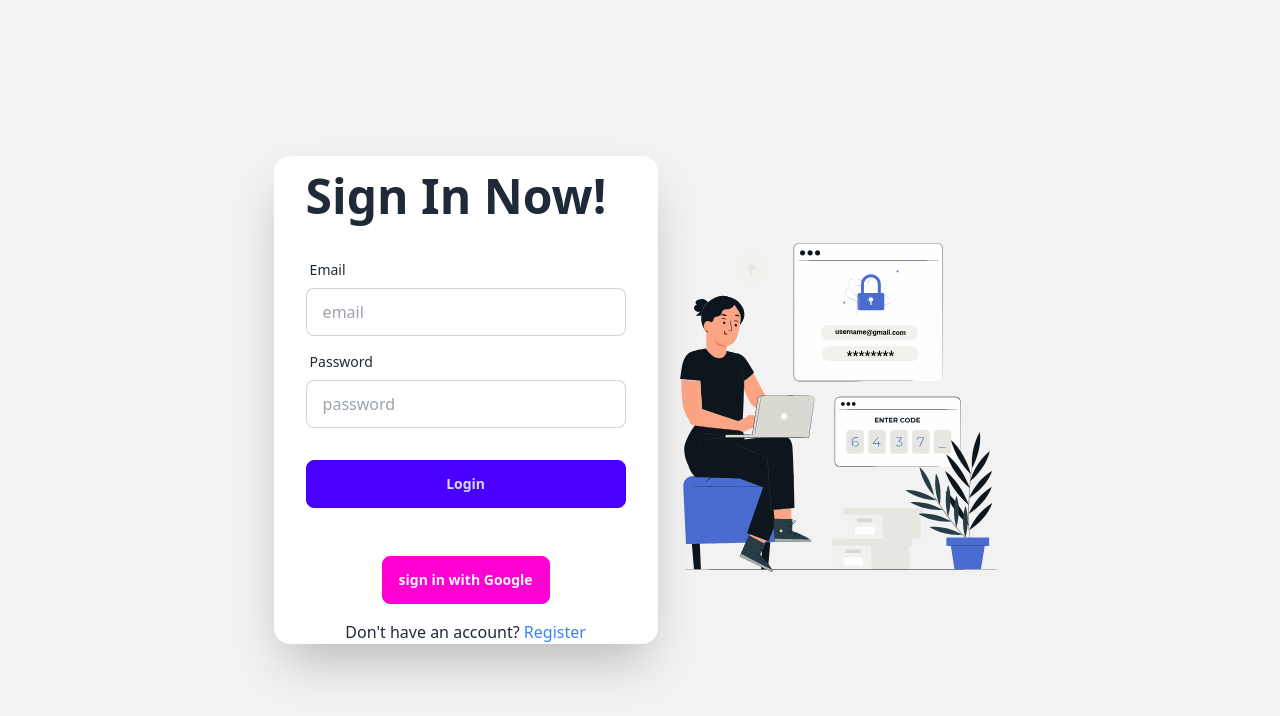
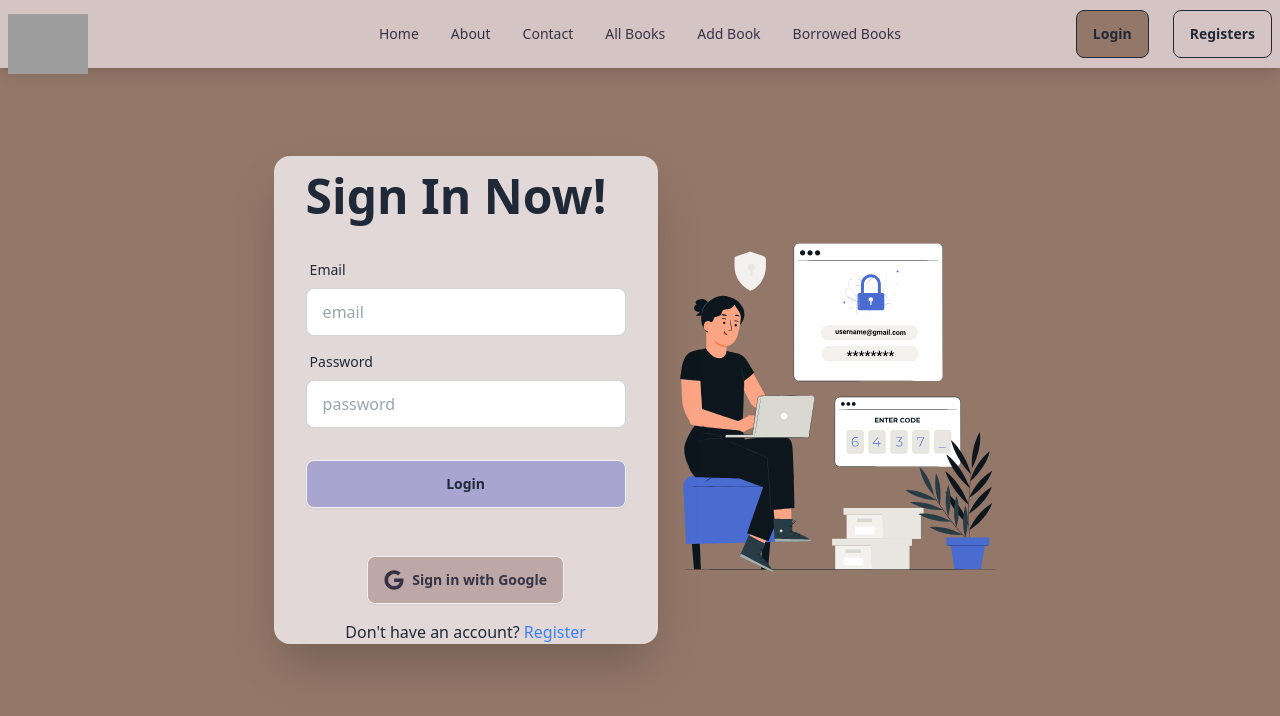
Before and after one commit to gr99murad/Library-management-system-client, a React (Vite) app: page /auth/login in a window 1280 px wide. Shown: the top 716 px of the page. Built offline with nearby package versions, Linux system fonts and the light colour scheme; no server answers; grey boxes are pictures that could not be loaded.

Commit message:
Updated Login and Registration background color ,navbar

```diff
--- a/package.json
+++ b/package.json
@@ -17,6 +17,7 @@
     "match-sorter": "^8.0.0",
     "react": "^18.3.1",
     "react-dom": "^18.3.1",
+    "react-icons": "^5.4.0",
     "react-rating-stars-component": "^2.2.0",
     "react-router-dom": "^7.1.1",
     "react-slick": "^0.30.3",
--- a/src/Authentication/Register.jsx
+++ b/src/Authentication/Register.jsx
@@ -1,103 +1,125 @@
-import Lottie from 'lottie-react';
-import React, { useContext, useState } from 'react';
-import registerLottieData from '../assets/lottie/register.json';
-import AuthContext from '../context/AuthContext/AuthContext';
-import { Link } from 'react-router-dom';
-import { toast, ToastContainer } from 'react-toastify';
-import 'react-toastify/dist/ReactToastify.css';
-
-
-
+import Lottie from "lottie-react";
+import React, { useContext, useState } from "react";
+import registerLottieData from "../assets/lottie/register.json";
+import AuthContext from "../context/AuthContext/AuthContext";
+import { Link } from "react-router-dom";
+import { toast, ToastContainer } from "react-toastify";
+import "react-toastify/dist/ReactToastify.css";
+import Navbar from "../Components/Navbar";
 
 const Register = () => {
-  const {createUser} = useContext(AuthContext);
-  const [error, setError] = useState('');
+  const { createUser } = useContext(AuthContext);
+  const [error, setError] = useState("");
   const [loading, setLoading] = useState(false);
 
-
-    const handleRegister = async (e) =>{
+  const handleRegister = async (e) => {
     e.preventDefault();
     setLoading(true);
-        const {name, email, password, photoURL} = e.target.elements;
-
+    const { name, email, password, photoURL } = e.target.elements;
 
     const passwordRegex = /^(?=.*[a-z])(?=.*[A-Z]).{6,}$/;
 
-        if(!passwordRegex.test(password)){
-          setError('Password must have an uppercase letter, a lowercase letter, and at least 6 characters');
-          toast.error('Password must meet the requirement');
+    if (!passwordRegex.test(password)) {
+      setError(
+        "Password must have an uppercase letter, a lowercase letter, and at least 6 characters"
+      );
+      toast.error("Password must meet the requirement");
       setLoading(false);
       return;
     }
 
-        try{
-          const result = await createUser(email.value, password.value)
+    try {
+      const result = await createUser(email.value, password.value);
 
-          toast.success('Registration successful!');
-          console.log(result.user)
-
-        }
-        catch(error) {
+      toast.success("Registration successful!");
+      console.log(result.user);
+    } catch (error) {
       // console.log(error.message)
       setError(error.message);
       toast.error(error.message);
-
-        } finally{
+    } finally {
       setLoading(false);
     }
-    }
+  };
   return (
-        <div className="hero bg-base-200 min-h-screen">
+    <>
+    <Navbar></Navbar>
+      <div className="hero bg-primary py-24 min-h-screen">
         <div className="hero-content flex-col lg:flex-row-reverse">
           <div className="text-center lg:text-left w-96">
-
             <Lottie animationData={registerLottieData}></Lottie>
           </div>
-    <div className="card bg-base-100 w-full max-w-sm shrink-0 shadow-2xl">
-    <h1 className=" ml-8 mt-4 text-5xl font-bold">Register Now!</h1>
+          <div className="card bg-[#e2d8d8] w-full max-w-sm shrink-0 shadow-2xl">
+            <h1 className=" ml-8 mt-4 text-5xl text-text font-bold">Register Now!</h1>
             <form onSubmit={handleRegister} className="card-body">
-
-
               <div className="form-control">
                 <label className="label">
                   <span className="label-text">Name</span>
                 </label>
-          <input type="text" name='name' placeholder="name" className="input input-bordered" required />
+                <input
+                  type="text"
+                  name="name"
+                  placeholder="name"
+                  className="input input-bordered"
+                  required
+                />
               </div>
 
               <div className="form-control">
                 <label className="label">
                   <span className="label-text">Email</span>
                 </label>
-          <input type="email" name='email' placeholder="email" className="input input-bordered" required />
+                <input
+                  type="email"
+                  name="email"
+                  placeholder="email"
+                  className="input input-bordered"
+                  required
+                />
               </div>
-
 
               <div className="form-control">
                 <label className="label">
                   <span className="label-text">Photo URL</span>
                 </label>
-          <input type="text" name='photoURL' placeholder="Photo URL" className="input input-bordered" required />
+                <input
+                  type="text"
+                  name="photoURL"
+                  placeholder="Photo URL"
+                  className="input input-bordered"
+                  required
+                />
               </div>
               <div className="form-control">
                 <label className="label">
                   <span className="label-text">Password</span>
                 </label>
-          <input type="password" name='password' placeholder="password" className="input input-bordered" required />
-          {error && <p className='text-red-500 text-sm mt-2'>{error}</p>}
-
+                <input
+                  type="password"
+                  name="password"
+                  placeholder="password"
+                  className="input input-bordered"
+                  required
+                />
+                {error && <p className="text-red-500 text-sm mt-2">{error}</p>}
               </div>
               <div className="form-control mt-6">
-          <button className="btn btn-primary" disabled={loading}>{loading ? 'loading...' : 'Register'}</button>
+                <button className="btn bg-accent" disabled={loading}>
+                  {loading ? "loading..." : "Register"}
+                </button>
               </div>
             </form>
-      <p className='text-center mt-4'>
-        Already have an account? <Link to="/auth/login" className='text-blue-500'>Login</Link>
+            <p className="text-center mt-4">
+              Already have an account?{" "}
+              <Link to="/auth/login" className="text-blue-500">
+                Login
+              </Link>
             </p>
           </div>
         </div>
         <ToastContainer></ToastContainer>
       </div>
+    </>
   );
 };
 
--- a/src/Authentication/SignIn.jsx
+++ b/src/Authentication/SignIn.jsx
@@ -1,70 +1,63 @@
-import React, { useContext, useState } from 'react';
-import Lottie from 'lottie-react';
-import loginLottieData from '../assets/lottie/login.json';
-import AuthContext from '../context/AuthContext/AuthContext';
-import { GoogleAuthProvider, signInWithPopup } from 'firebase/auth';
-import auth from '../Firebase/firebase.init';
-import { Link, useNavigate } from 'react-router-dom';
-import { toast } from 'react-toastify';
-import 'react-toastify/dist/ReactToastify.css';
-import Swal from 'sweetalert2';
-
-
+import React, { useContext, useState } from "react";
+import Lottie from "lottie-react";
+import loginLottieData from "../assets/lottie/login.json";
+import AuthContext from "../context/AuthContext/AuthContext";
+import { GoogleAuthProvider, signInWithPopup } from "firebase/auth";
+import auth from "../Firebase/firebase.init";
+import { Link, useNavigate } from "react-router-dom";
+import { toast } from "react-toastify";
+import "react-toastify/dist/ReactToastify.css";
+import Swal from "sweetalert2";
+import Navbar from "../Components/Navbar";
+import { FaGoogle } from "react-icons/fa";
 
 const SignIn = () => {
-
-    const {signInUser} = useContext(AuthContext);
-    const [error, setError] = useState('');
+  const { signInUser } = useContext(AuthContext);
+  const [error, setError] = useState("");
   const [loading, setLoading] = useState(false);
   const navigate = useNavigate();
 
-    const handleSignIn = async (e) =>{
+  const handleSignIn = async (e) => {
     e.preventDefault();
     setLoading(true);
-        const { email, password} = e.target.elements;
+    const { email, password } = e.target.elements;
 
-        try{
+    try {
       const result = await signInUser(email.value, password.value);
-          Swal.fire('success','Login successful!', 'success');
-          navigate('/');
-        }
-        catch(error) {
+      Swal.fire("success", "Login successful!", "success");
+      navigate("/");
+    } catch (error) {
       setError(error.message);
-          Swal.fire('error',error.message, 'error');
-        }
-        finally{
+      Swal.fire("error", error.message, "error");
+    } finally {
       setLoading(false);
     }
-
-
   };
 
   const handleGoogleSignIn = async () => {
     const provider = new GoogleAuthProvider();
     setLoading(true);
 
-      try{
+    try {
       const result = await signInWithPopup(auth, provider);
-        Swal.fire('success','Google Login successful!', 'success');
-        navigate('/');
-
-      }
-
-      catch(error) {
+      Swal.fire("success", "Google Login successful!", "success");
+      navigate("/");
+    } catch (error) {
       setError(error.message);
-        Swal.fire('error',error.message, 'error');
-      }
-      finally{
+      Swal.fire("error", error.message, "error");
+    } finally {
       setLoading(false);
     }
   };
   return (
-      <div className="hero bg-base-200 min-h-screen">
+    <>
+      <Navbar></Navbar>
+      <div className="hero bg-primary py-24 min-h-screen">
         <div className="hero-content flex-col lg:flex-row-reverse">
           <div className="text-center lg:text-left w-96">
             <Lottie animationData={loginLottieData}></Lottie>
           </div>
-          <div className="card bg-base-100 w-full max-w-sm shrink-0 shadow-2xl">
+          <div className="card bg-[#e2d8d8] w-full max-w-sm shrink-0 shadow-2xl">
             <h1 className=" ml-8 mt-4 text-5xl font-bold">Sign In Now!</h1>
             <form onSubmit={handleSignIn} className="card-body">
               <div className="form-control">
@@ -93,17 +86,26 @@ const SignIn = () => {
                 {error && <p className="text-red-500 text-sm mt-2">{error}</p>}
               </div>
               <div className="form-control mt-6">
-                <button className="btn btn-primary" disabled={loading}>{loading ? 'LOading...' : 'Login'}</button>
+                <button className="btn bg-accent" disabled={loading}>
+                  {loading ? "Loading..." : "Login"}
+                </button>
               </div>
             </form>
 
             <div className="text-center mt-4">
               <button
                 onClick={handleGoogleSignIn}
-                className="btn btn-secondary"
-                disabled= {loading}
+                className="btn bg-[#bea7a7] text-text"
+                disabled={loading}
               >
-                {loading ? 'Loading...' : 'sign in with Google'}
+                {loading ? (
+                  "Loading..."
+                ) : (
+                  <>
+                    <FaGoogle className="text-xl"></FaGoogle>
+                    <span>Sign in with Google</span>
+                  </>
+                )}
               </button>
             </div>
             <p className="text-center mt-4">
@@ -114,8 +116,8 @@ const SignIn = () => {
             </p>
           </div>
         </div>
-
       </div>
+    </>
   );
 };
 
--- a/src/Components/BookList.jsx
+++ b/src/Components/BookList.jsx
@@ -44,7 +44,7 @@ const BookList = () => {
               <p>Rating: {book.rating}</p>
               <ReactStars count={5} value={book.rating} size={24} activeColor='#ffd700'></ReactStars>
               <div className="card-actions">
-                <button className="btn bg-accent" onClick={() => handleDetails(book._id)}>Details</button>
+                <button className="btn bg-accent" onClick={() => handleDetails(book._id)}>See More</button>
               </div>
             </div>
           </div>
--- a/src/Pages/AddBook.jsx
+++ b/src/Pages/AddBook.jsx
@@ -39,7 +39,7 @@ const AddBook = () => {
         }
     };
     return (
-        <div className='px-24 py-32'>
+        <div className='mx-4 py-32'>
             <h2 className='text-4xl font-bold my-5 text-text'>Add Book</h2>
             <form onSubmit={handleSubmit}>
                 <div>
--- a/src/Pages/Profile.jsx
+++ b/src/Pages/Profile.jsx
@@ -35,13 +35,13 @@ const Profile = () => {
                 </div>
                 <div>
                     <label className='label'>Name</label>
-                    <input type="text" value={name} onChange={(e) => setName(e.target.value)} className='w-1/2 input input-bordered' />
+                    <input type="text" value={name} onChange={(e) => setName(e.target.value)} className='w-full input input-bordered' />
                 </div>
                 <div>
                     <label className='label'>Photo URL</label>
-                    <input type="text" value={photoURL} onChange={(e) => setPhotoURL(e.target.value)} className='w-1/2 input input-bordered' />
+                    <input type="text" value={photoURL} onChange={(e) => setPhotoURL(e.target.value)} className='w-full input input-bordered' />
                 </div>
-                <button type='submit' className='w-1/2 rounded-lg bg-accent py-2'>Update Profile</button>
+                <button type='submit' className='w-full rounded-lg bg-accent py-2'>Update Profile</button>
             </form>
         </div>
     );
```
Also changed, not shown: src/Pages/AllBooks.jsx (+6 -4 lines), 1 other file (tests, documents, lock files or other folders). Lines whose indentation alone changed are shown as unchanged.
